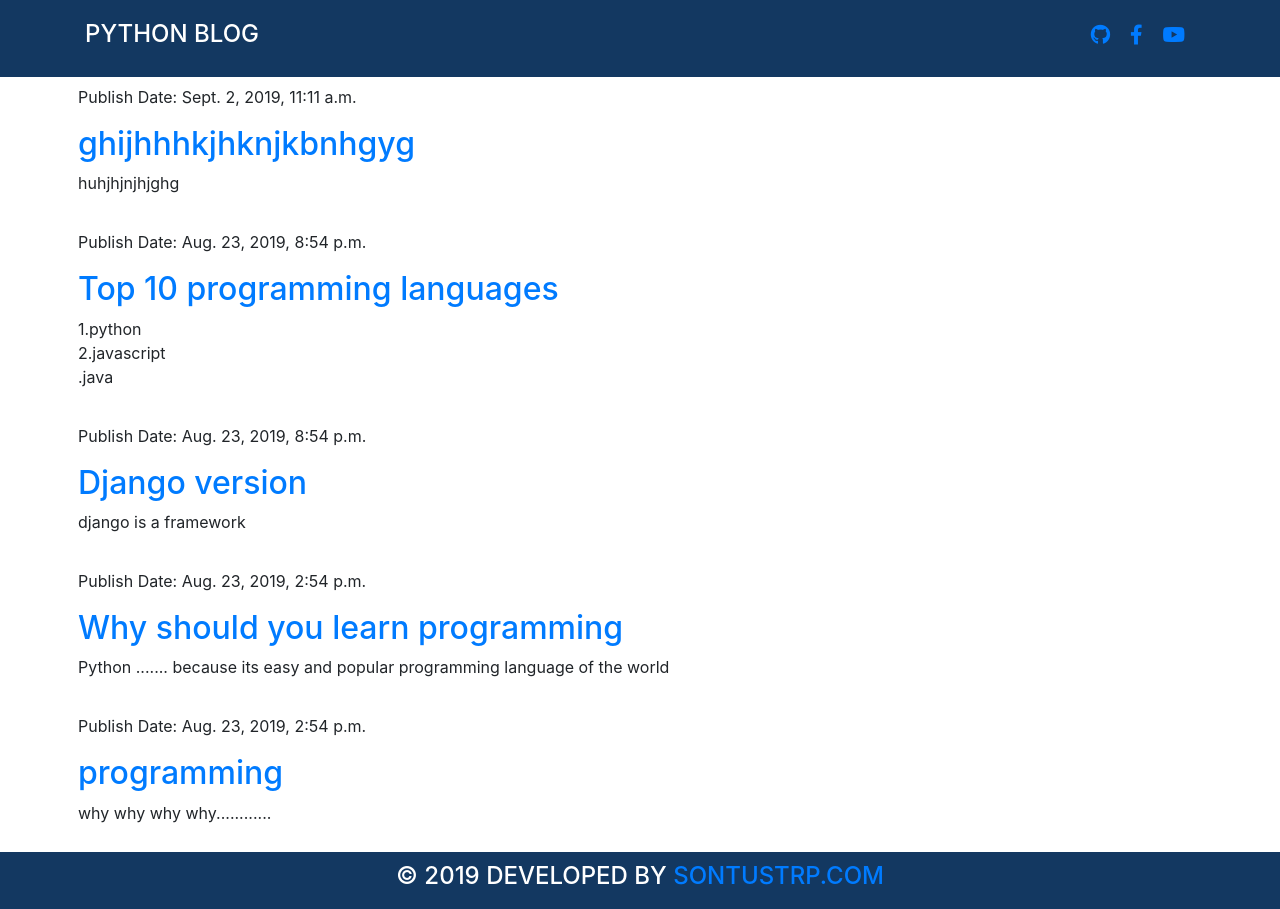
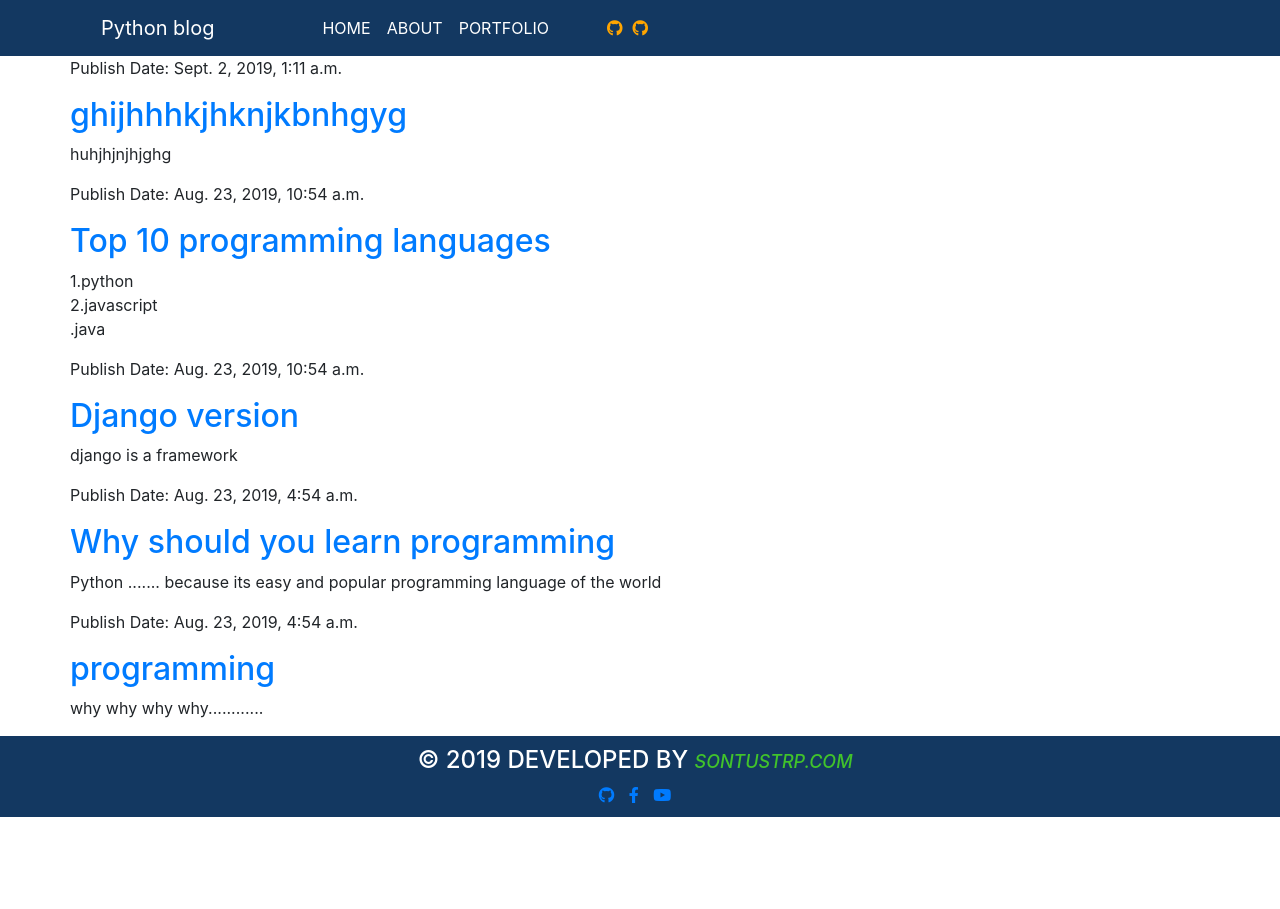
Before and after one commit to sontus-tripura-python/django-blog-app, a Django app: page / in a window 1280 px wide. After the commit the page ends 817 px from the top, so only its background shows below. Run offline with Django 3.2, Linux system fonts and the light colour scheme; data comes from the database, SQL or seed files in the repository; both versions use the stored data as it was after the commit; some libraries are stand-ins or nearby versions.

Commit message:
edit option added

```diff
--- a/main_app/static/css/django-blog.css
+++ b/main_app/static/css/django-blog.css
@@ -3,36 +3,28 @@
   padding: 0;
 }
 .headersection{
-  overflow: hidden;
   background: #133861;
-  padding: 20px;
 }
-.headersection h4 a{
-  color:#fff !important;
+.navbar-brand{
+	color:#fff !important;
+	margin-right:50px;
+	padding-right:50px;
 }
-.left-header{
-  float: left;
+.navbar-nav li a{
+	text-transform:uppercase;
+	color:#fff !important;
 }
-.right-link{
-  float: right;
-
+.edit-option{
+	margin-left:50px;
 }
-.right-link ul{
+.edit-option li{
+	list-style:none;
+	float:left;
 }
-.right-link ul li{
-    float: left;
-  list-style: none;
+.edit-option li a{
+	color:orange!important;
+	padding-right:10px;
 }
-.right-link ul li a{
-  padding: 10px;
-  font-size: 20px;
-}
-.post-section{
-  /*background: #e9f0f7; */
-  padding: 8px;
-  margin-bottom: 3px;
-}
-
 
 
 .footersetion{
@@ -42,3 +34,17 @@
   padding: 10px;
   color:#fff;
 }
+.site-me{
+  font-size: 18px;
+  font-style: italic;
+  color: #41c32b!important;
+}
+.text-center a{
+  padding-right: 10px;
+}
+textarea {
+  width: 100%!important;
+}
+.btn-primary{
+  float: right;
+}
--- a/main_app/templates/blog/base.html
+++ b/main_app/templates/blog/base.html
@@ -10,7 +10,6 @@
     <link rel="stylesheet" href="https://stackpath.bootstrapcdn.com/bootstrap/4.3.1/css/bootstrap.min.css">
     <link rel="stylesheet" href="https://use.fontawesome.com/releases/v5.8.2/css/all.css"/>
     <link rel="stylesheet" href="{% static 'css/django-blog.css' %} " />
-    <link rel="stylesheet" href="{% static 'css/responsive.css' %} " />
 
     <title>Sontus Tripura</title>
 </head>
@@ -18,18 +17,40 @@
 <body>
   <div class="headersection">
   <div class="container">
-      <div class="left-header">
-        <h4><a href="{% url "post_created" %}">PYTHON BLOG</a></h4>
+    <nav class="navbar navbar-expand-lg navbar-light">
+      <a class="navbar-brand" href="#">Python blog</a>
+      <button class="navbar-toggler" type="button" data-toggle="collapse" data-target="#navbarNav" aria-controls="navbarNav" aria-expanded="false" aria-label="Toggle navigation">
+        <span class="navbar-toggler-icon"></span>
+      </button>
+      <div class="collapse navbar-collapse" id="navbarNav">
+        <ul class="navbar-nav">
+          <li class="nav-item active">
+            <a class="nav-link" href="#">Home <span class="sr-only">(current)</span></a>
+          </li>
+          <li class="nav-item">
+            <a class="nav-link" href="#">About</a>
+          </li>
+          <li class="nav-item">
+            <a class="nav-link" href="#">Portfolio</a>
+          </li>
+
+        </ul>
+    	<div class="edit-option">
+    	 <li>
+            <a href="https://github.com/sontus-tripura-python"><i class="fab fa-github"></i></a>
+          </li>
+    	  <li>
+            <a href="https://github.com/sontus-tripura-python"><i class="fab fa-github"></i></a>
+          </li>
+
+    	</div>
+
       </div>
-      <div class="right-link">
-        <ul>
-          <li><a href="#"><i class="fab fa-github"></i></a></li>
-          <li><a href="#"><i class="fab fa-facebook-f"></i></a></li>
-          <li>  <a href="#"><i class="fab fa-youtube"></i></a></li>
-        </ul>
-      </div>
+    </nav>
+
     </div>
     </div>
+
 <div class="container">
 <div class="row">
   <div class="col-8-md">
@@ -43,8 +64,11 @@
 <div class="footersetion">
   <div class="container">
     <div class="text-center">
-      <h4>&copy 2019 DEVELOPED BY <a href="sontustrp.com">SONTUSTRP.COM</a></h4>
-    </div>
+     <h4>&copy 2019 DEVELOPED BY <a href="sontustrp.com" class="site-me">SONTUSTRP.COM</a></h4>
+       <a href="https://github.com/sontus-tripura-python"><i class="fab fa-github"></i></a>
+       <a href="https://www.facebook.com/adnan.tripuraatit"><i class="fab fa-facebook-f"></i></a>
+         <a href="#"><i class="fab fa-youtube"></i></a>
+   </div>
   </div>
 
 </div>
--- a/main_app/templates/blog/post_created.html
+++ b/main_app/templates/blog/post_created.html
@@ -1,4 +1,6 @@
 {% extends 'blog/base.html' %}
+
+
 {% block body %}
   {% for post in posts %}
       <div class="post-section">
--- a/main_app/urls.py
+++ b/main_app/urls.py
@@ -3,4 +3,5 @@ from . import views
 urlpatterns = [
      path('', views.post_created, name='post_created'),
      path('post/<int:pk>/', views.post_details, name='post_details'),
+     path('post/new/', views.post_edit, name='post_edit'),
     ]
--- a/main_app/views.py
+++ b/main_app/views.py
@@ -1,14 +1,29 @@
-from django.shortcuts import render, get_object_or_404
+from django.shortcuts import render, get_object_or_404, redirect
 from django.utils import timezone
+
+from .forms import PostForm
 from .models import Post
 
 
 
 def post_created(request):
     posts = Post.objects.filter(publish_date__lte=timezone.now()).order_by('-publish_date')
-    stuff_for_frontend = {'posts':posts}
+    stuff_for_frontend = {'posts': posts}
     return render (request, 'blog/post_created.html', stuff_for_frontend)
 def post_details(request, pk):
     post = get_object_or_404(Post, pk=pk)
-    stuff_for_frontend = { 'posts':post }
+    stuff_for_frontend = { 'posts': post }
     return render (request, 'blog/post_details.html', stuff_for_frontend)
+def post_edit(request):
+    if request.method == 'POST':
+        form = PostForm(request.POST)
+        if form.is_valid():
+            post = form.save(commit=False)
+            post.author = request.user
+            post.publish_date = timezone.now()
+            post.save()
+            return redirect('post_details', pk=post.pk)
+    else:
+        form = PostForm()
+        stuff_for_frontend = {'form': form}
+    return render (request, 'blog/post_edit.html', stuff_for_frontend)
--- a/mysite/settings.py
+++ b/mysite/settings.py
@@ -106,7 +106,7 @@ AUTH_PASSWORD_VALIDATORS = [
 
 LANGUAGE_CODE = 'en-us'
 
-TIME_ZONE = 'Asia/Dhaka'
+TIME_ZONE = 'America/New_York'
 
 USE_I18N = True
 
```
Also changed, not shown: main_app/forms.py (added, +9 -0 lines), main_app/templates/blog/post_edit.html (added, +13 -0 lines), db.sqlite3, main_app/templates/blog/about.html (added), main_app/templates/blog/portfolio.html (added).
